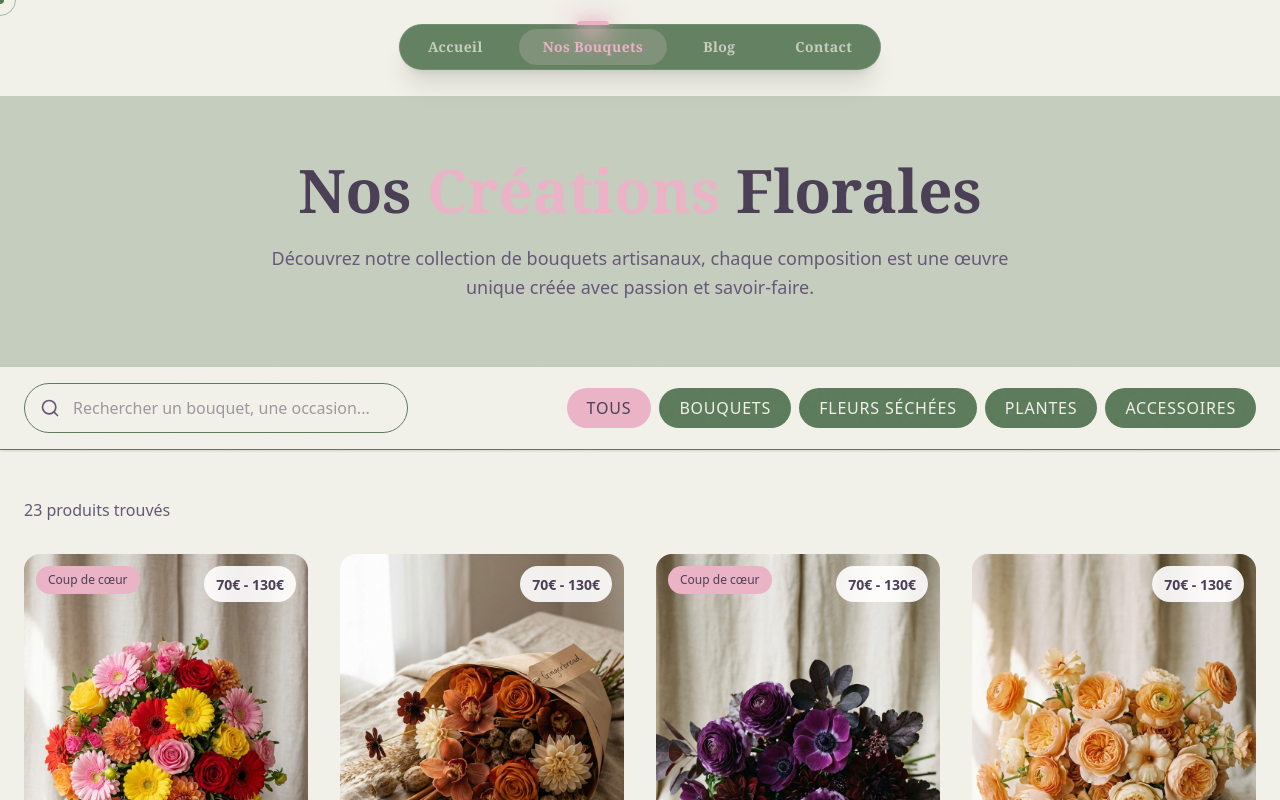
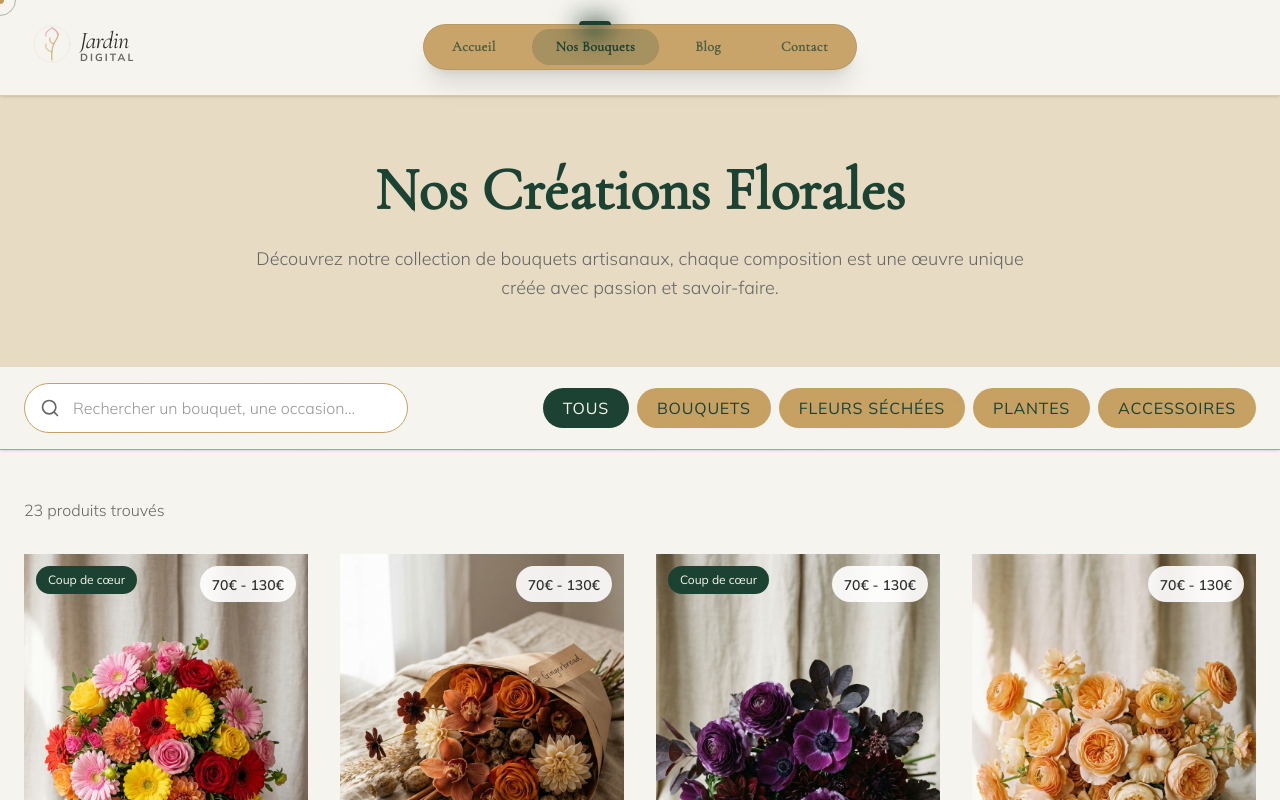
Before and after one commit to hlebrun-hash/fleurist, a Next.js app: page /produits in a window 1280 px wide. Shown: the top 800 px of the page. Built offline with nearby package versions, Linux system fonts and the light colour scheme.

Commit message:
Mise a jour du site : couleurs, logo anime, correctifs design

```diff
--- a/src/app/globals.css
+++ b/src/app/globals.css
@@ -1,63 +1,71 @@
 @import "tailwindcss";
 
 @theme {
-    --color-background: hsl(47 24% 93%);
-    --color-foreground: hsl(270 15% 29%);
+    /* Palette Botanique Chic */
+    --color-background: hsl(43 30% 95%);
+    --color-foreground: hsl(0 0% 18%);
 
-    --color-card: hsl(47 24% 93%);
-    --color-card-foreground: hsl(270 15% 29%);
+    --color-card: hsl(0 0% 100%);
+    --color-card-foreground: hsl(0 0% 18%);
 
-    --color-popover: hsl(47 24% 93%);
-    --color-popover-foreground: hsl(270 15% 29%);
+    --color-popover: hsl(0 0% 100%);
+    --color-popover-foreground: hsl(0 0% 18%);
 
-    --color-primary: hsl(340 56% 81%);
-    --color-primary-foreground: hsl(270 15% 29%);
+    --color-primary: hsl(156 41% 18%);
+    /* Vert Empire */
+    --color-primary-foreground: hsl(43 30% 95%);
+    /* Albatre sur Vert */
 
-    --color-secondary: hsl(118 15% 42%);
-    --color-secondary-foreground: hsl(47 24% 93%);
+    --color-secondary: hsl(37 47% 58%);
+    /* Or Sablé */
+    --color-secondary-foreground: hsl(156 41% 18%);
+    /* Vert sur Or */
 
-    --color-muted: hsl(118 15% 90%);
-    --color-muted-foreground: hsl(270 15% 40%);
+    --color-muted: hsl(156 10% 90%);
+    --color-muted-foreground: hsl(0 0% 40%);
 
-    --color-accent: hsl(50 75% 81%);
-    --color-accent-foreground: hsl(270 15% 29%);
+    --color-accent: hsl(37 47% 58%);
+    --color-accent-foreground: hsl(156 41% 18%);
 
     --color-destructive: hsl(0 60% 60%);
-    --color-destructive-foreground: hsl(47 24% 93%);
+    --color-destructive-foreground: hsl(43 30% 95%);
 
-    --color-border: hsl(118 15% 42%);
-    --color-input: hsl(118 15% 42%);
-    --color-ring: hsl(340 56% 81%);
+    --color-border: hsl(37 47% 58%);
+    /* Or Sablé pour bordures */
+    --color-input: hsl(37 47% 58%);
+    --color-ring: hsl(156 41% 18%);
 
-    --radius-lg: 1rem;
-    --radius-md: calc(1rem - 2px);
-    --radius-sm: calc(1rem - 4px);
+    --radius-lg: 0px;
+    --radius-md: 0px;
+    --radius-sm: 0px;
 
-    --font-serif: "ui-serif", "Georgia", "Cambria", "Times New Roman", "Times", "serif";
+    /* Typographie */
+    --font-serif: "Cormorant Garamond", serif;
+    --font-sans: "Mulish", sans-serif;
 }
 
 /* Variables pour shadcn/ui */
 :root {
-    --background: 47 24% 93%;
-    --foreground: 270 15% 29%;
-    --card: 47 24% 93%;
-    --card-foreground: 270 15% 29%;
-    --popover: 47 24% 93%;
-    --popover-foreground: 270 15% 29%;
-    --primary: 340 56% 81%;
-    --primary-foreground: 270 15% 29%;
-    --secondary: 118 15% 42%;
-    --secondary-foreground: 47 24% 93%;
-    --muted: 118 15% 90%;
-    --muted-foreground: 270 15% 40%;
-    --accent: 50 75% 81%;
-    --accent-foreground: 270 15% 29%;
+    --background: 43 30% 95%;
+    --foreground: 0 0% 18%;
+    --card: 0 0% 100%;
+    --card-foreground: 0 0% 18%;
+    --popover: 0 0% 100%;
+    --popover-foreground: 0 0% 18%;
+    --primary: 156 41% 18%;
+    --primary-foreground: 43 30% 95%;
+    --secondary: 37 47% 58%;
+    --secondary-foreground: 156 41% 18%;
+    --muted: 156 10% 90%;
+    --muted-foreground: 0 0% 40%;
+    --accent: 37 47% 58%;
+    --accent-foreground: 156 41% 18%;
     --destructive: 0 60% 60%;
-    --destructive-foreground: 47 24% 93%;
-    --border: 118 15% 42%;
-    --input: 118 15% 42%;
-    --ring: 340 56% 81%;
-    --radius: 1rem;
+    --destructive-foreground: 43 30% 95%;
+    --border: 37 47% 58%;
+    --input: 37 47% 58%;
+    --ring: 156 41% 18%;
+    --radius: 0rem;
 }
 
 /* Supplément d'âme : Grain & Texture */
@@ -115,7 +123,7 @@ html {
     h4,
     h5,
     h6 {
-        @apply font-serif font-normal;
+        @apply font-serif font-normal text-primary;
     }
 
     /* Sous-titres (contexte) : Italic "Poétique" */
--- a/src/app/produits/page.tsx
+++ b/src/app/produits/page.tsx
@@ -6,6 +6,8 @@ import Image from 'next/image';
 import Link from 'next/link';
 import { products } from '@/lib/data';
 import { Search, Filter, ArrowRight, X } from 'lucide-react';
+import { useScrollVisibility } from '@/hooks/use-scroll-visibility';
+import { cn } from '@/lib/utils';
 
 const categories = [
     { id: 'all', label: 'Tous' },
@@ -19,6 +21,7 @@ export default function ProduitsPage() {
     const [searchQuery, setSearchQuery] = useState('');
     const [selectedCategory, setSelectedCategory] = useState('all');
     const [showFilters, setShowFilters] = useState(false);
+    const { isVisible } = useScrollVisibility();
 
     const filteredProducts = useMemo(() => {
         return products.filter((product) => {
@@ -59,7 +62,12 @@ export default function ProduitsPage() {
             </section>
 
             {/* Filters Section */}
-            <section className="sticky top-0 z-40 bg-background/95 backdrop-blur-xl border-b border-border py-4 shadow-sm transition-all duration-300">
+            <section
+                className={cn(
+                    "sticky z-40 bg-background/95 backdrop-blur-xl border-b border-border py-4 shadow-sm transition-all duration-300",
+                    isVisible ? "top-[80px]" : "top-0" // Desktop: suit la navbar. Mobile: top-0 (navbar en bas) mais on peut affiner.
+                )}
+            >
                 <div className="container mx-auto px-6">
                     <div className="flex flex-col md:flex-row gap-4 items-center justify-between">
                         {/* Search */}
@@ -166,7 +174,7 @@ export default function ProduitsPage() {
                                         href={`/produits/${product.slug}`}
                                         className="group block"
                                     >
-                                        <div className="relative aspect-[3/4] rounded-2xl overflow-hidden mb-4">
+                                        <div className="relative aspect-[3/4] overflow-hidden mb-4">
                                             <Image
                                                 src={product.images[0]}
                                                 alt={product.name}
--- a/src/components/layout/Header.tsx
+++ b/src/components/layout/Header.tsx
@@ -10,8 +10,50 @@ const navItems = [
     { name: 'Contact', url: '/contact', icon: Mail },
 ];
 
+import { Logo } from '@/components/ui/logo';
+import Link from 'next/link';
+import { motion } from 'framer-motion';
+import { useScrollVisibility } from '@/hooks/use-scroll-visibility';
+import { usePathname } from 'next/navigation';
+import { cn } from '@/lib/utils';
+
 export function Header() {
+    const { isVisible, isAtTop } = useScrollVisibility();
+    const pathname = usePathname();
+    const isProductPage = pathname?.startsWith('/produits');
+
     return (
-        <NavBar items={navItems} />
+        <>
+            {/* Fond page produit pour lisibilité */}
+            {isProductPage && (
+                <motion.div
+                    initial={{ y: 0, opacity: 0 }}
+                    animate={{
+                        y: isVisible ? 0 : -100,
+                        opacity: isVisible ? 1 : 0
+                    }}
+                    transition={{ duration: 0.3, ease: "easeInOut" }}
+                    className="fixed top-0 left-0 w-full h-24 bg-background/95 backdrop-blur-md z-[50] border-b border-border/50 shadow-sm"
+                />
+            )}
+
+            <motion.div
+                initial={{ y: 0, opacity: 1 }}
+                animate={{
+                    y: isVisible ? 0 : -100,
+                    opacity: isVisible ? 1 : 0
+                }}
+                transition={{ duration: 0.3, ease: "easeInOut" }}
+                className={cn(
+                    "fixed top-4 left-4 md:top-6 md:left-8 z-[60] transition-colors duration-300 rounded-2xl",
+                    (!isProductPage && !isAtTop) && "bg-background/80 backdrop-blur-md shadow-sm border border-border/50 p-2"
+                )}
+            >
+                <Link href="/" className="transition-opacity duration-300 hover:opacity-80 block">
+                    <Logo />
+                </Link>
+            </motion.div>
+            <NavBar items={navItems} />
+        </>
     );
 }
--- a/src/components/sections/FeaturedProductsSection.tsx
+++ b/src/components/sections/FeaturedProductsSection.tsx
@@ -47,7 +47,7 @@ export function FeaturedProductsSection() {
                                 href={`/produits/${product.slug}`}
                                 className="group block"
                             >
-                                <div className="relative aspect-[4/5] rounded-3xl overflow-hidden mb-4">
+                                <div className="relative aspect-[4/5] overflow-hidden mb-4">
                                     <Image
                                         src={product.images[0]}
                                         alt={product.name}
--- /dev/null
+++ b/src/components/ui/logo.tsx
@@ -0,0 +1,56 @@
+import React from 'react';
+import { cn } from '@/lib/utils'; // Assurez-vous d'avoir une fonction cn ou utilitaire de classe
+
+interface LogoProps {
+    className?: string;
+    showText?: boolean;
+    variant?: 'default' | 'light' | 'dark';
+}
+
+export function Logo({ className, showText = true, variant = 'default' }: LogoProps) {
+    // Définition des couleurs selon la variante
+    const primaryColor = variant === 'light' ? 'text-white' : 'text-primary';
+    const secondaryColor = variant === 'light' ? 'text-white/90' : 'text-secondary';
+    const textColor = variant === 'light' ? 'text-white' : 'text-foreground';
+
+    return (
+        <div className={cn("flex items-center gap-2 select-none", className)}>
+            {/* Icône Florale SVG */}
+            <div className={cn("relative w-10 h-10 flex items-center justify-center", secondaryColor)}>
+                <svg
+                    viewBox="0 0 100 100"
+                    fill="none"
+                    stroke="currentColor"
+                    strokeWidth="3"
+                    strokeLinecap="round"
+                    strokeLinejoin="round"
+                    className="w-full h-full"
+                >
+                    {/* Tige courbe */}
+                    <path d="M50 90 C 50 90, 45 60, 60 40 C 75 20, 50 10, 50 10" className="opacity-80" />
+                    {/* Feuilles gauche */}
+                    <path d="M50 70 C 50 70, 30 65, 35 50" className="opacity-60" />
+                    <path d="M55 50 C 55 50, 40 45, 45 35" className="opacity-60" />
+                    {/* Pétales / Fleur stylisée en haut */}
+                    <path d="M50 10 C 50 10, 30 20, 35 30" stroke={variant === 'default' ? '#EBB0C4' : 'currentColor'} className={variant === 'default' ? 'text-primary' : ''} />
+                    <path d="M50 10 C 50 10, 70 20, 65 30" stroke={variant === 'default' ? '#EBB0C4' : 'currentColor'} className={variant === 'default' ? 'text-primary' : ''} />
+
+                    {/* Cercle décoratif fin */}
+                    <circle cx="50" cy="50" r="45" strokeWidth="1" className="opacity-30" />
+                </svg>
+            </div>
+
+            {/* Texte du Logo */}
+            {showText && (
+                <div className="flex flex-col leading-none">
+                    <span className={cn("font-serif italic text-2xl tracking-tight -mb-1", textColor)}>
+                        Jardin
+                    </span>
+                    <span className={cn("font-sans font-bold text-[0.65rem] tracking-[0.2em] uppercase text-muted-foreground")}>
+                        Digital
+                    </span>
+                </div>
+            )}
+        </div>
+    );
+}
--- /dev/null
+++ b/src/hooks/use-scroll-visibility.ts
@@ -0,0 +1,31 @@
+import { useState, useEffect } from 'react';
+
+export function useScrollVisibility(threshold = 50) {
+    const [isVisible, setIsVisible] = useState(true);
+    const [isAtTop, setIsAtTop] = useState(true);
+    const [lastScrollY, setLastScrollY] = useState(0);
+
+    useEffect(() => {
+        const handleScroll = () => {
+            const currentScrollY = window.scrollY;
+
+            setIsAtTop(currentScrollY < threshold);
+
+            // Masquer si on descend de plus de 10px et qu'on n'est pas tout en haut
+            if (currentScrollY > lastScrollY + 10 && currentScrollY > threshold) {
+                setIsVisible(false);
+            }
+            // Afficher si on remonte de plus de 10px ou qu'on est tout en haut
+            else if (currentScrollY < lastScrollY - 10 || currentScrollY < threshold) {
+                setIsVisible(true);
+            }
+
+            setLastScrollY(currentScrollY);
+        };
+
+        window.addEventListener("scroll", handleScroll, { passive: true });
+        return () => window.removeEventListener("scroll", handleScroll);
+    }, [lastScrollY, threshold]);
+
+    return { isVisible, isAtTop };
+}
--- a/tailwind.config.ts
+++ b/tailwind.config.ts
@@ -9,51 +9,23 @@ const config: Config = {
     ],
     theme: {
         extend: {
-            fontFamily: {
-                serif: ['var(--font-serif)', 'serif'],
-                sans: ['var(--font-sans)', 'sans-serif'],
+            // Les couleurs, polices et arrondis sont gérés via CSS variables dans globals.css (Tailwind v4 @theme)
+            // keyframes et animations peuvent rester ici si nécessaire, ou être déplacés dans CSS.
+            keyframes: {
+                "accordion-down": {
+                    from: { height: "0" },
+                    to: { height: "var(--radix-accordion-content-height)" },
+                },
+                "accordion-up": {
+                    from: { height: "var(--radix-accordion-content-height)" },
+                    to: { height: "0" },
+                },
             },
-            colors: {
-                background: 'hsl(var(--background))',
-                foreground: 'hsl(var(--foreground))',
-                card: {
-                    DEFAULT: 'hsl(var(--card))',
-                    foreground: 'hsl(var(--card-foreground))'
-                },
-                popover: {
-                    DEFAULT: 'hsl(var(--popover))',
-                    foreground: 'hsl(var(--popover-foreground))'
-                },
-                primary: {
-                    DEFAULT: 'hsl(var(--primary))',
-                    foreground: 'hsl(var(--primary-foreground))'
-                },
-                secondary: {
-                    DEFAULT: 'hsl(var(--secondary))',
-                    foreground: 'hsl(var(--secondary-foreground))'
-                },
-                muted: {
-                    DEFAULT: 'hsl(var(--muted))',
-                    foreground: 'hsl(var(--muted-foreground))'
-                },
-                accent: {
-                    DEFAULT: 'hsl(var(--accent))',
-                    foreground: 'hsl(var(--accent-foreground))'
-                },
-                destructive: {
-                    DEFAULT: 'hsl(var(--destructive))',
-                    foreground: 'hsl(var(--destructive-foreground))'
-                },
-                border: 'hsl(var(--border))',
-                input: 'hsl(var(--input))',
-                ring: 'hsl(var(--ring))',
+            animation: {
+                "accordion-down": "accordion-down 0.2s ease-out",
+                "accordion-up": "accordion-up 0.2s ease-out",
             },
-            borderRadius: {
-                lg: 'var(--radius)',
-                md: 'calc(var(--radius) - 2px)',
-                sm: 'calc(var(--radius) - 4px)'
-            }
-        }
+        },
     },
     plugins: [require("tailwindcss-animate")],
 };
```
Also changed, not shown: src/app/blog/[slug]/page.tsx (+4 -4 lines), src/components/layout/Footer.tsx (+20 -21 lines), src/components/sections/AboutSection.tsx (+4 -18 lines), src/components/sections/ServicesSection.tsx (+6 -4 lines), src/lib/data.ts (+5 -5 lines).
